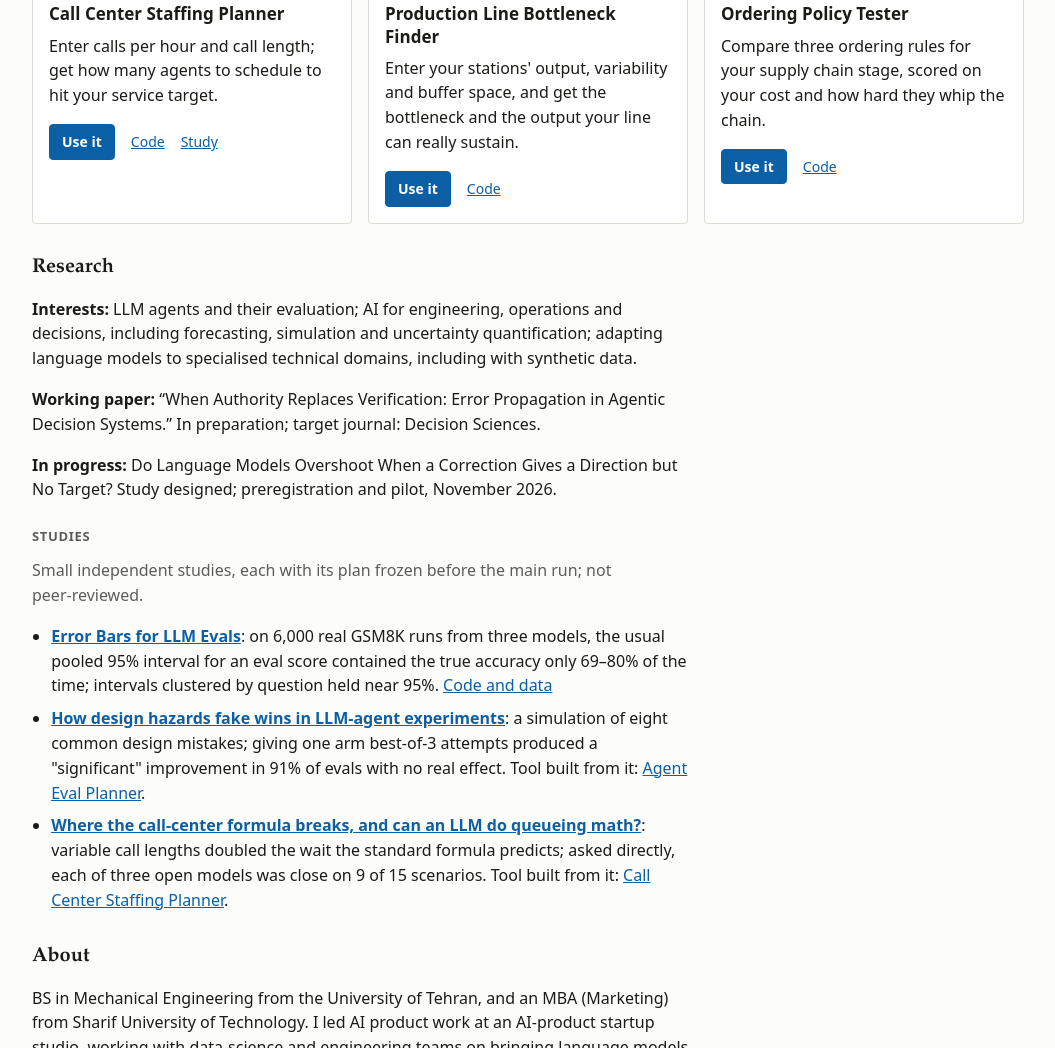
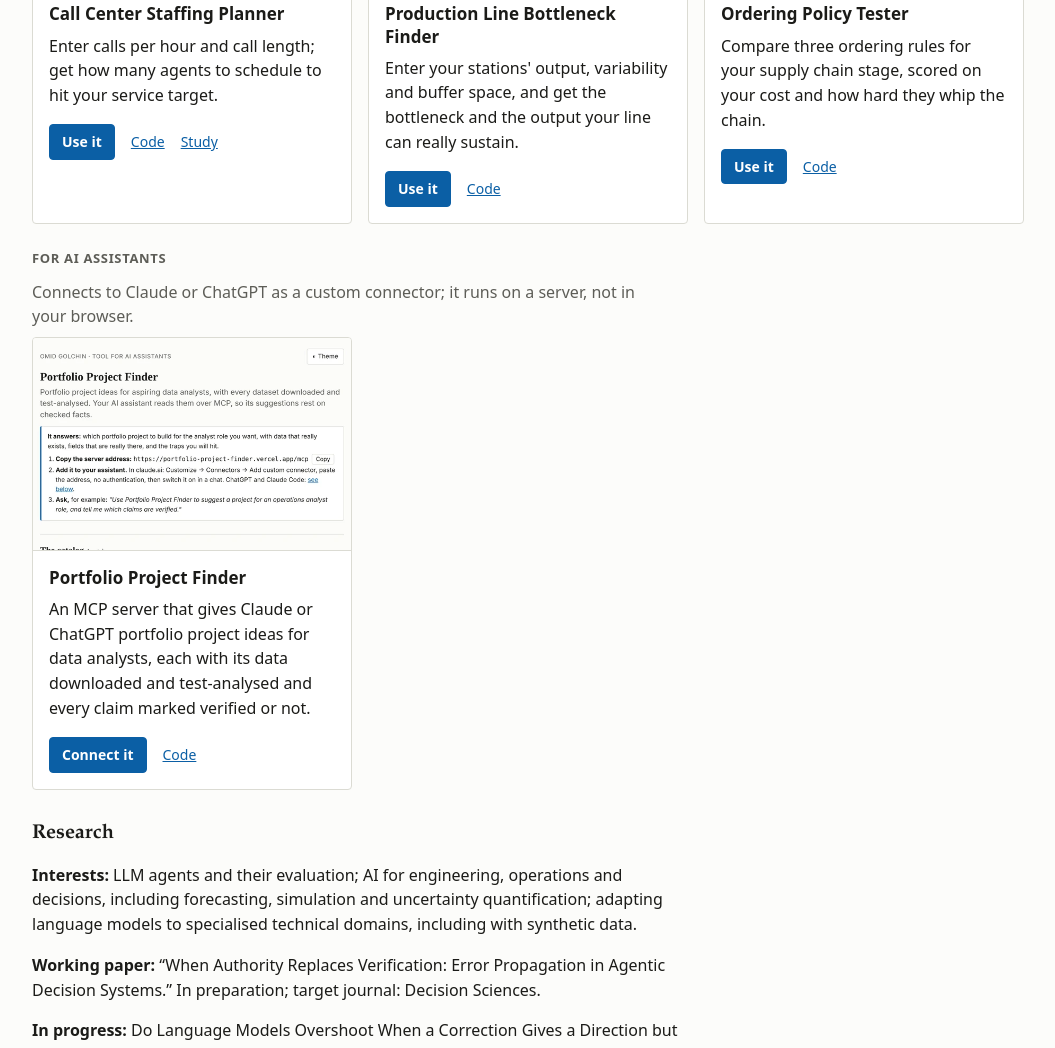
Before and after one commit to omidgolchin/omidgolchin.github.io, a plain HTML site: page index.html in a window 1280 px wide. Shown: the part 1868-2916 px from the top of the page, without its empty margins (112-1167 px from the left). Drawn offline with Linux system fonts and the light colour scheme.

Commit message:
Add Portfolio Project Finder under a new 'For AI assistants' group

```diff
--- a/index.html
+++ b/index.html
@@ -125,6 +125,19 @@
         </div>
       </article>
     </div>
+
+    <h3 class="group-h">For AI assistants</h3>
+    <p class="tools-note">Connects to Claude or ChatGPT as a custom connector; it runs on a server, not in your browser.</p>
+    <div class="cards">
+      <article class="card">
+        <img src="assets/tools/portfolio-project-finder.webp" alt="Screenshot of Portfolio Project Finder: what it answers, the three steps to connect it to an AI assistant, and the server address" width="600" height="399" loading="lazy">
+        <div class="card-body">
+          <h4>Portfolio Project Finder</h4>
+          <p>An MCP server that gives Claude or ChatGPT portfolio project ideas for data analysts, each with its data downloaded and test-analysed and every claim marked verified or not.</p>
+          <p class="card-actions"><a class="btn btn-primary" href="https://github.com/omidgolchin/portfolio-project-finder#use-it">Connect it</a> <a href="https://github.com/omidgolchin/portfolio-project-finder">Code</a></p>
+        </div>
+      </article>
+    </div>
   </section>
 
   <section id="research" aria-labelledby="research-h">
```
Also changed, not shown: assets/tools/portfolio-project-finder.webp (added).
